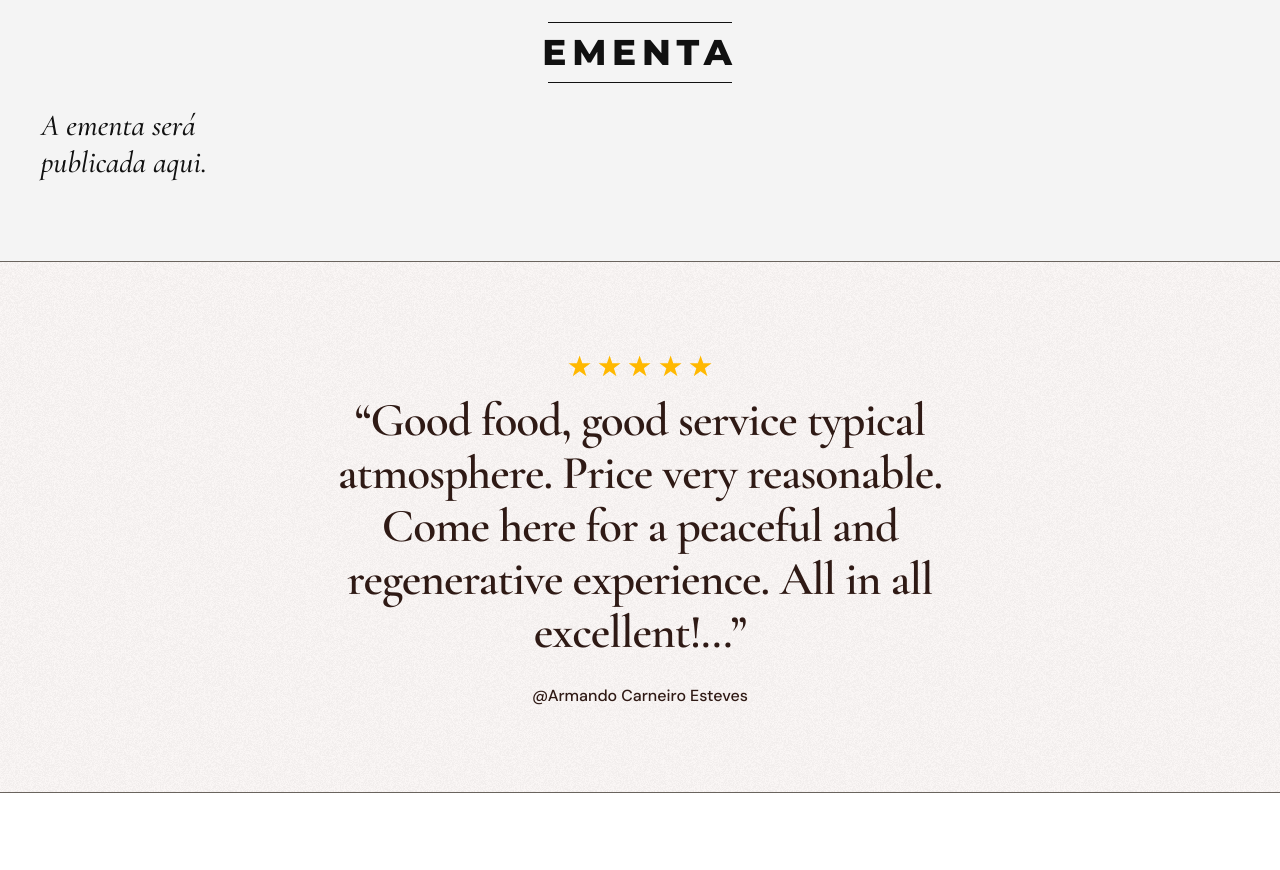
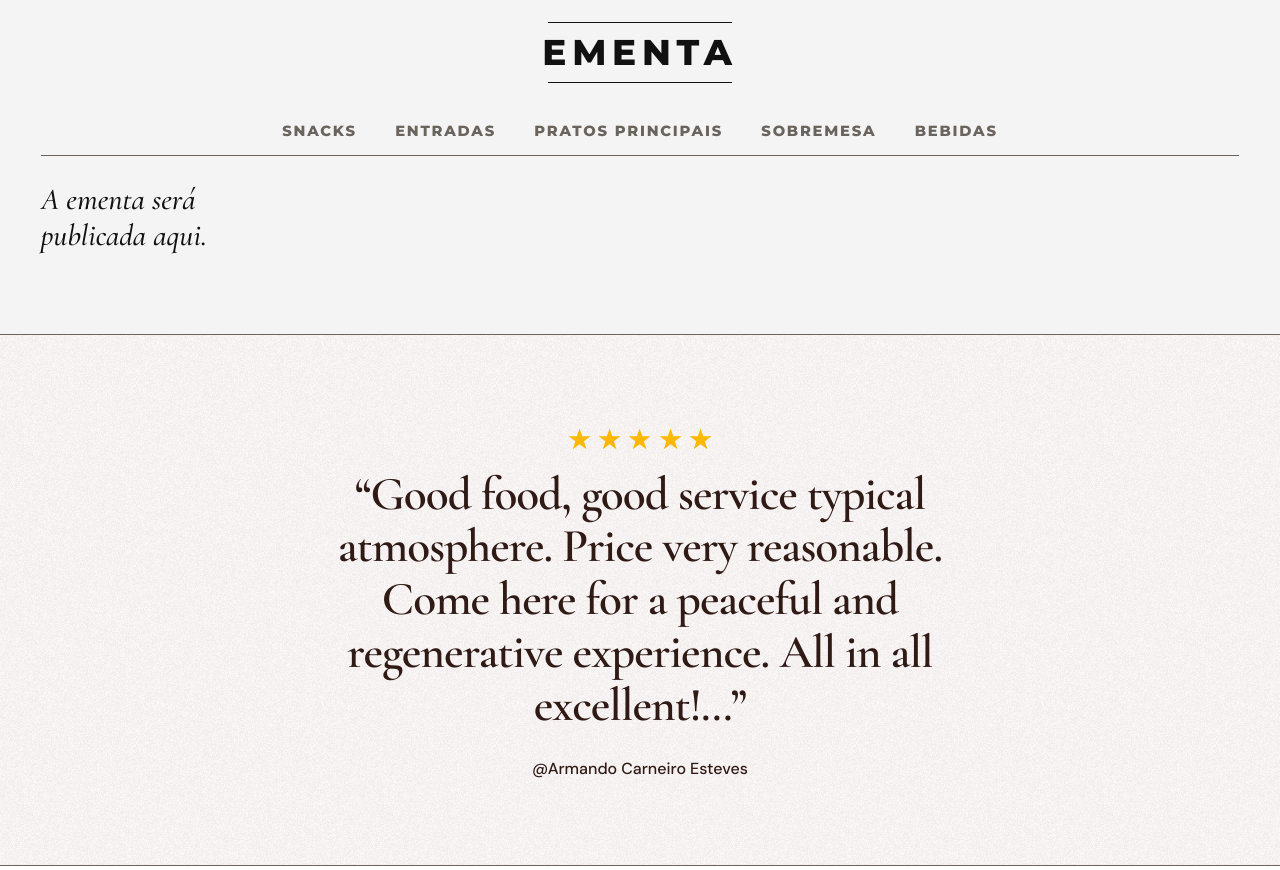
Before and after one commit to PedroSousa008/cafe-do-largo, a plain HTML site: page index.html in a window 1280 px wide. Shown: the part 780-1650 px from the top of the page. Drawn offline with nearby package versions, Linux system fonts and the light colour scheme.

Commit message:
Adiciona a barra de secções por baixo da ementa.
Co-authored-by: Cursor <cursoragent@cursor.com>

```diff
--- a/css/style.css
+++ b/css/style.css
@@ -391,6 +391,27 @@ section {
     width: 11.5rem;
     height: 1px;
     background: var(--brown);
+}
+
+.menu-bar {
+    display: flex;
+    justify-content: center;
+    flex-wrap: wrap;
+    gap: 1.15rem 2.4rem;
+    margin: 2.5rem 0 0;
+    padding: 0 0 0.9rem;
+    border-bottom: 1px solid #6a645e;
+    list-style: none;
+}
+
+.menu-bar li {
+    font-family: var(--mark);
+    font-weight: 800;
+    font-size: 0.92rem;
+    line-height: 1.2;
+    letter-spacing: 0.12em;
+    text-transform: uppercase;
+    color: #6a645e;
 }
 
 .quiet {
@@ -806,6 +827,15 @@ section {
         letter-spacing: 0.08em;
     }
 
+    .menu-bar {
+        gap: 0.85rem 1.15rem;
+    }
+
+    .menu-bar li {
+        font-size: 0.82rem;
+        letter-spacing: 0.08em;
+    }
+
     .footer-meta {
         justify-self: start;
         text-align: left;
--- a/index.html
+++ b/index.html
@@ -15,7 +15,7 @@
     <link rel="preconnect" href="https://fonts.gstatic.com" crossorigin>
     <link href="https://fonts.googleapis.com/css2?family=Cormorant+Garamond:ital,wght@0,500;0,600;1,500&family=DM+Sans:ital,opsz,wght@0,9..40,400;0,9..40,500;1,9..40,400&family=Montserrat:wght@700;800&display=swap" rel="stylesheet">
     <link rel="preload" as="image" href="images/sala.jpg">
-    <link rel="stylesheet" href="css/style.css?v=14">
+    <link rel="stylesheet" href="css/style.css?v=15">
 </head>
 <body>
     <a class="skip" href="#conteudo">Saltar para o conteúdo</a>
@@ -53,6 +53,13 @@
         <section id="ementa" class="menu">
             <div class="frame">
                 <h2>Ementa</h2>
+                <ul class="menu-bar">
+                    <li>Snacks</li>
+                    <li>Entradas</li>
+                    <li>Pratos Principais</li>
+                    <li>Sobremesa</li>
+                    <li>Bebidas</li>
+                </ul>
                 <div id="ementa-conteudo">
                     <p class="quiet">A ementa será publicada aqui.</p>
                 </div>
```
